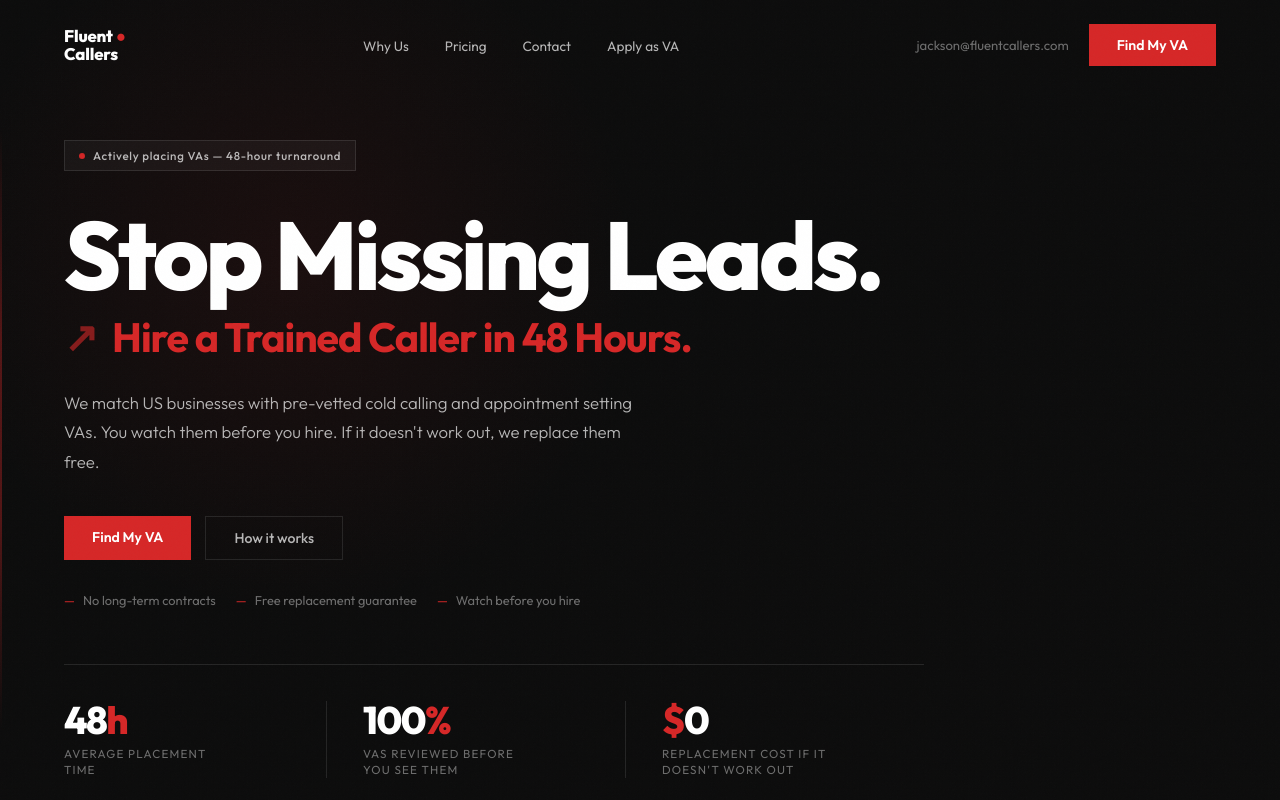
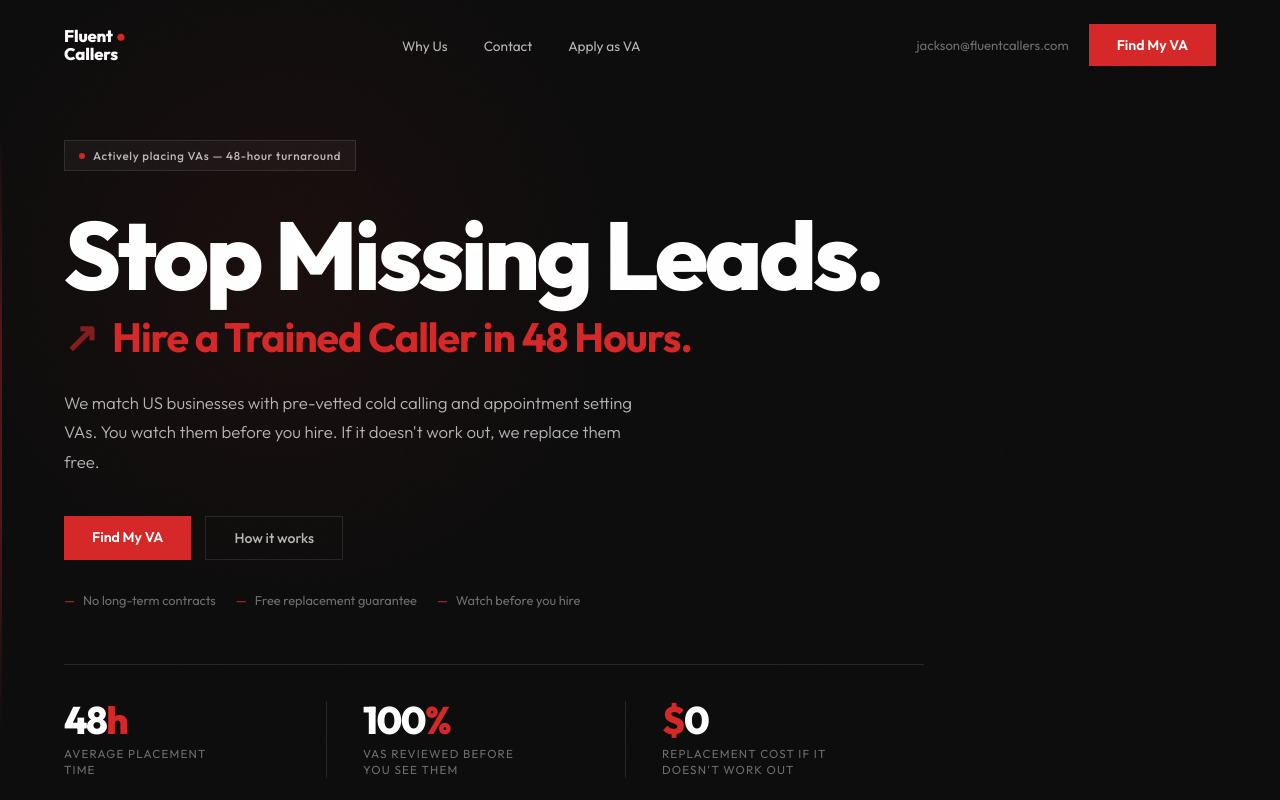
Before and after one commit to abdullahtawfikk/fluentcallers, a Next.js app: page / in a window 1280 px wide. Shown: the top 800 px of the page. Built offline with nearby package versions, Linux system fonts and the light colour scheme.

Commit message:
Remove pricing page from nav, footer, and sitemap

```diff
--- a/components/Footer.tsx
+++ b/components/Footer.tsx
@@ -15,7 +15,6 @@ export default function Footer() {
           <ul className="flinks">
             <li><Link href="/">Home</Link></li>
             <li><Link href="/why">Why Us</Link></li>
-            <li><Link href="/pricing">Pricing</Link></li>
             <li><Link href="/contact">Contact</Link></li>
           </ul>
         </div>
--- a/components/Nav.tsx
+++ b/components/Nav.tsx
@@ -25,7 +25,6 @@ export default function Nav() {
         </Link>
         <ul className="nav-center">
           <li><Link href="/why" className={pathname === '/why' ? 'active' : ''}>Why Us</Link></li>
-          <li><Link href="/pricing" className={pathname === '/pricing' ? 'active' : ''}>Pricing</Link></li>
           <li><Link href="/contact" className={pathname === '/contact' ? 'active' : ''}>Contact</Link></li>
           <li><Link href="/apply" className={pathname === '/apply' ? 'active' : ''}>Apply as VA</Link></li>
         </ul>
@@ -41,7 +40,6 @@ export default function Nav() {
       <div className={`mobile-menu${menuOpen ? ' open' : ''}`}>
         <Link href="/" onClick={() => setMenuOpen(false)}>Home</Link>
         <Link href="/why" onClick={() => setMenuOpen(false)}>Why Us</Link>
-        <Link href="/pricing" onClick={() => setMenuOpen(false)}>Pricing</Link>
         <Link href="/contact" onClick={() => setMenuOpen(false)}>Contact</Link>
         <Link href="/apply" onClick={() => setMenuOpen(false)}>Apply as VA</Link>
         <a href="mailto:jackson@fluentcallers.com" style={{ color: 'var(--w40)' }}>jackson@fluentcallers.com</a>
```
Also changed, not shown: 1 other file (tests, documents, lock files or other folders).
